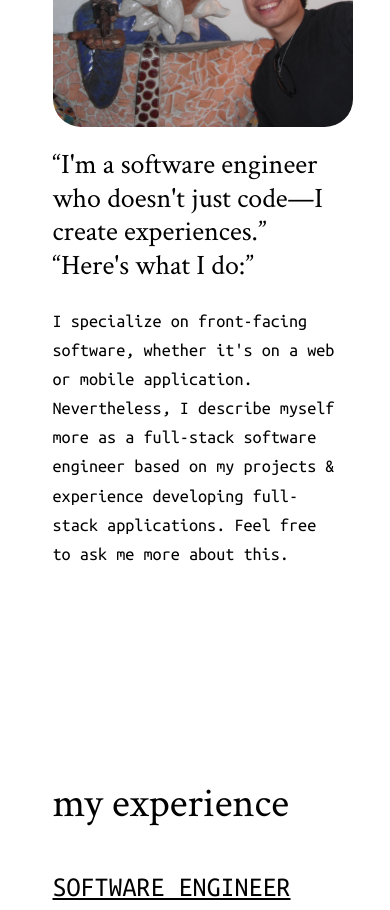
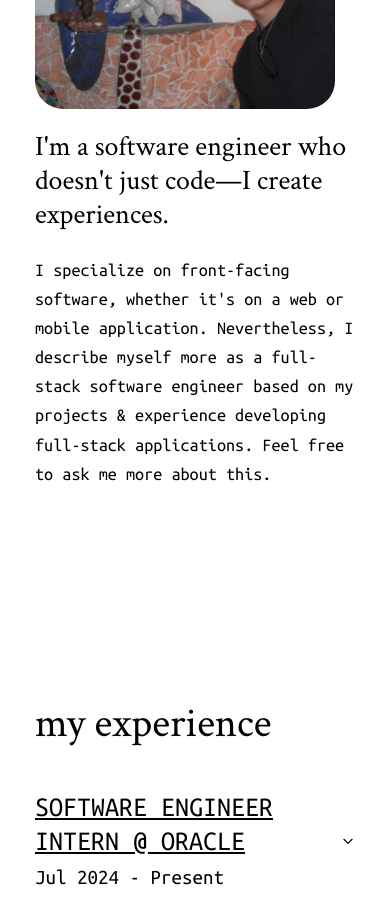
Before and after one commit to marcoolucio17/marcoco-portfolio, a Next.js app: page / in a window 390 px wide. Shown: the part 1320-2230 px from the top of the page. Built offline with nearby package versions, Linux system fonts and the light colour scheme.

Commit message:
more mobile fixes!! also removed some unnecessary stuff at aboutme

```diff
--- a/app/components/sections/AboutMe.tsx
+++ b/app/components/sections/AboutMe.tsx
@@ -26,9 +26,8 @@ export default function AboutMe() {
 
         <div className="flex flex-col gap-7 flex-1">
           <h2>
-            &ldquo;I&apos;m a software engineer who doesn&apos;t just code—I create experiences.&rdquo;
-            <br />
-            &ldquo;Here&apos;s what I do:&rdquo;
+            I&apos;m a software engineer who doesn&apos;t just code—I
+            create experiences.
           </h2>
           <p className="font-mono">
             I specialize on front-facing software, whether it&apos;s on a web or
--- a/app/components/sections/Intro.tsx
+++ b/app/components/sections/Intro.tsx
@@ -33,11 +33,18 @@ export default function Intro({ toggleTheme }: { toggleTheme: () => void }) {
       </div>
       <div>
         <video
-          className="w-full h-[50vh] object-cover"
           src={theme == "dark" ? "redgradient2.webm" : "bluegradient1.webm"}
           autoPlay
           loop
           muted
+          playsInline
+          controls={false}
+          disablePictureInPicture
+          disableRemotePlayback
+          webkit-playsinline="true" // For older iOS versions
+          x5-playsinline="true" // For some Android browsers
+          className="w-full h-[50vh] object-cover pointer-events-none select-none"
+          onContextMenu={(e) => e.preventDefault()}
         />
       </div>
       <div className="flex flex-row justify-between">
--- a/app/page.tsx
+++ b/app/page.tsx
@@ -32,7 +32,7 @@ export default function Home() {
     setTheme(theme === "dark" ? "light" : "dark");
   };
   return (
-    <div className="p-15">
+    <div className="p-10 md:p-15 lg:p-15 ">
       <div className="flex flex-col gap-60">
         <Intro toggleTheme={toggleTheme} />
         <AboutMe />
```
